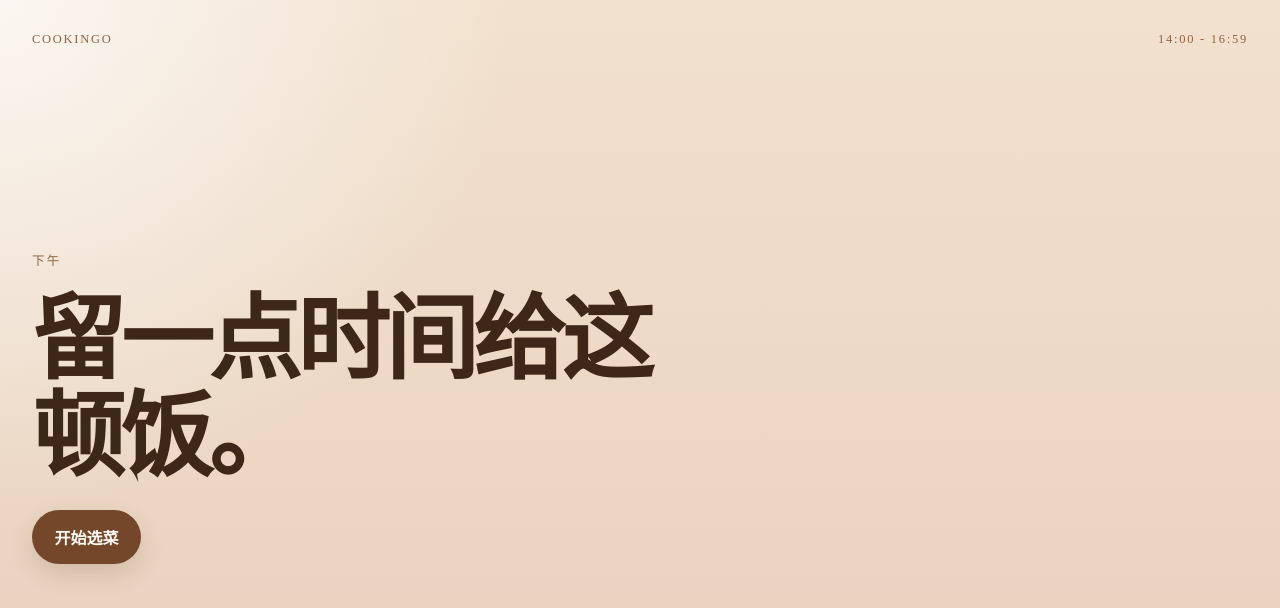
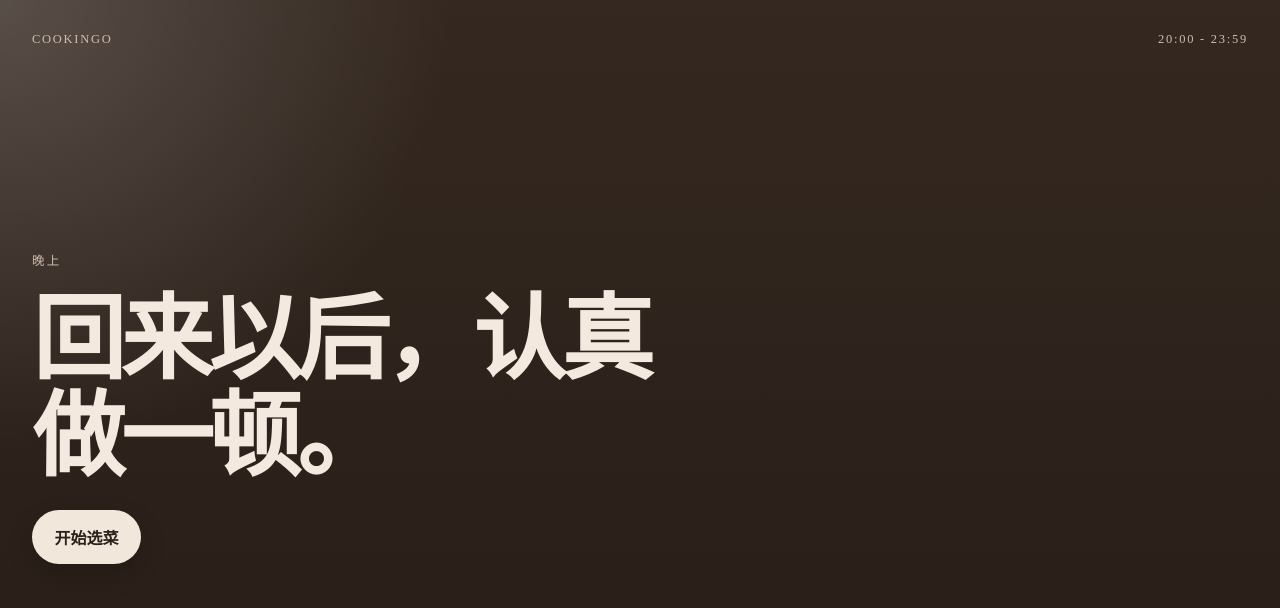
Before and after one commit to Zioywishing/Cookingo, a Nuxt app: page / in a window 1280 px wide. Shown: the top 608 px of the page. Built offline with nearby package versions, Linux system fonts and the light colour scheme.

Commit message:
fix: pin homepage theme timing to utc+8

```diff
--- a/app/composables/useHomepageTheme.ts
+++ b/app/composables/useHomepageTheme.ts
@@ -1,4 +1,9 @@
 import { computed, onBeforeUnmount, onMounted, ref } from "vue";
+
+import {
+  EAST_8_TIMEZONE_OFFSET_HOURS,
+  getDateInFixedTimezone,
+} from "../utils/timezone";
 
 export enum HomepageSegment {
   Midnight = "midnight",
@@ -190,15 +195,17 @@ export function resolveHomepageSegment(hour: number) {
 }
 
 export function getCopyIndexForHour(date: Date) {
+  const timezoneDate = getDateInFixedTimezone(date, EAST_8_TIMEZONE_OFFSET_HOURS);
   const seed = Number(
-    `${date.getFullYear()}${date.getMonth() + 1}${date.getDate()}${date.getHours()}`,
+    `${timezoneDate.getUTCFullYear()}${timezoneDate.getUTCMonth() + 1}${timezoneDate.getUTCDate()}${timezoneDate.getUTCHours()}`,
   );
 
   return Math.abs(seed * 17 + 11) % 3;
 }
 
 export function getHomepageThemeState(date: Date): IHomepageThemeState {
-  const segment = resolveHomepageSegment(date.getHours());
+  const timezoneDate = getDateInFixedTimezone(date, EAST_8_TIMEZONE_OFFSET_HOURS);
+  const segment = resolveHomepageSegment(timezoneDate.getUTCHours());
   const definition = HOMEPAGE_THEME_MAP[segment];
   const copyIndex = getCopyIndexForHour(date);
 
@@ -211,8 +218,11 @@ export function getHomepageThemeState(date: Date): IHomepageThemeState {
 }
 
 export function useHomepageTheme() {
+  const initialTimestamp = useState("homepage-theme-initial-timestamp", () =>
+    Date.now(),
+  );
   const themeState = ref<IHomepageThemeState>(
-    getHomepageThemeState(new Date("2026-03-27T18:00:00.000Z")),
+    getHomepageThemeState(new Date(initialTimestamp.value)),
   );
   let timer: ReturnType<typeof setInterval> | null = null;
 
--- /dev/null
+++ b/app/utils/timezone.ts
@@ -0,0 +1,12 @@
+export const EAST_8_TIMEZONE_OFFSET_HOURS = 8;
+
+const MILLISECONDS_PER_HOUR = 60 * 60 * 1000;
+
+export function getDateInFixedTimezone(
+  date: Date,
+  timezoneOffsetHours: number,
+) {
+  return new Date(
+    date.getTime() + timezoneOffsetHours * MILLISECONDS_PER_HOUR,
+  );
+}
```
Also changed, not shown: ai-coding/rules/frontend-rules.md (+1 -0 lines), 1 other file (tests, documents, lock files or other folders).
